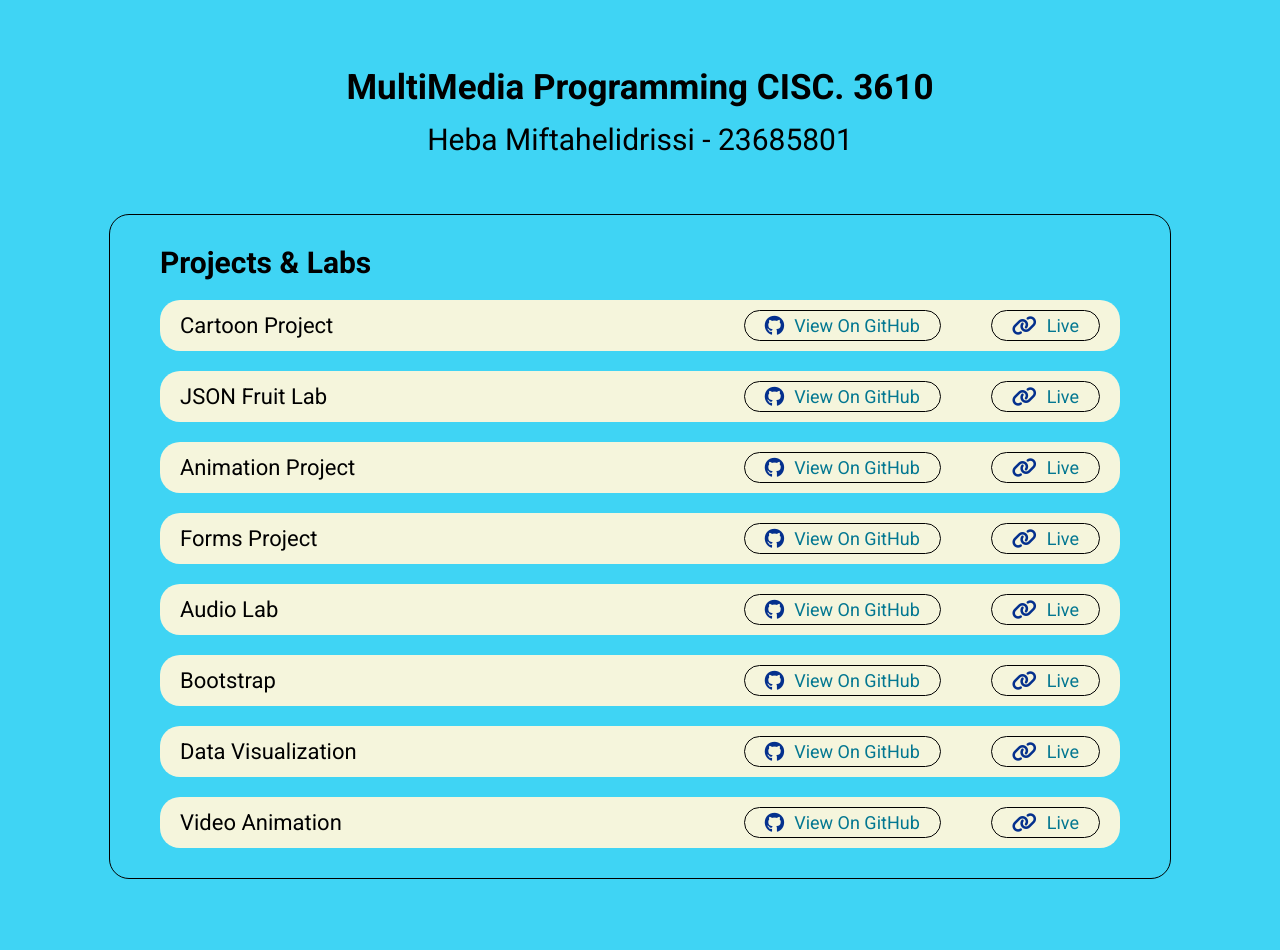
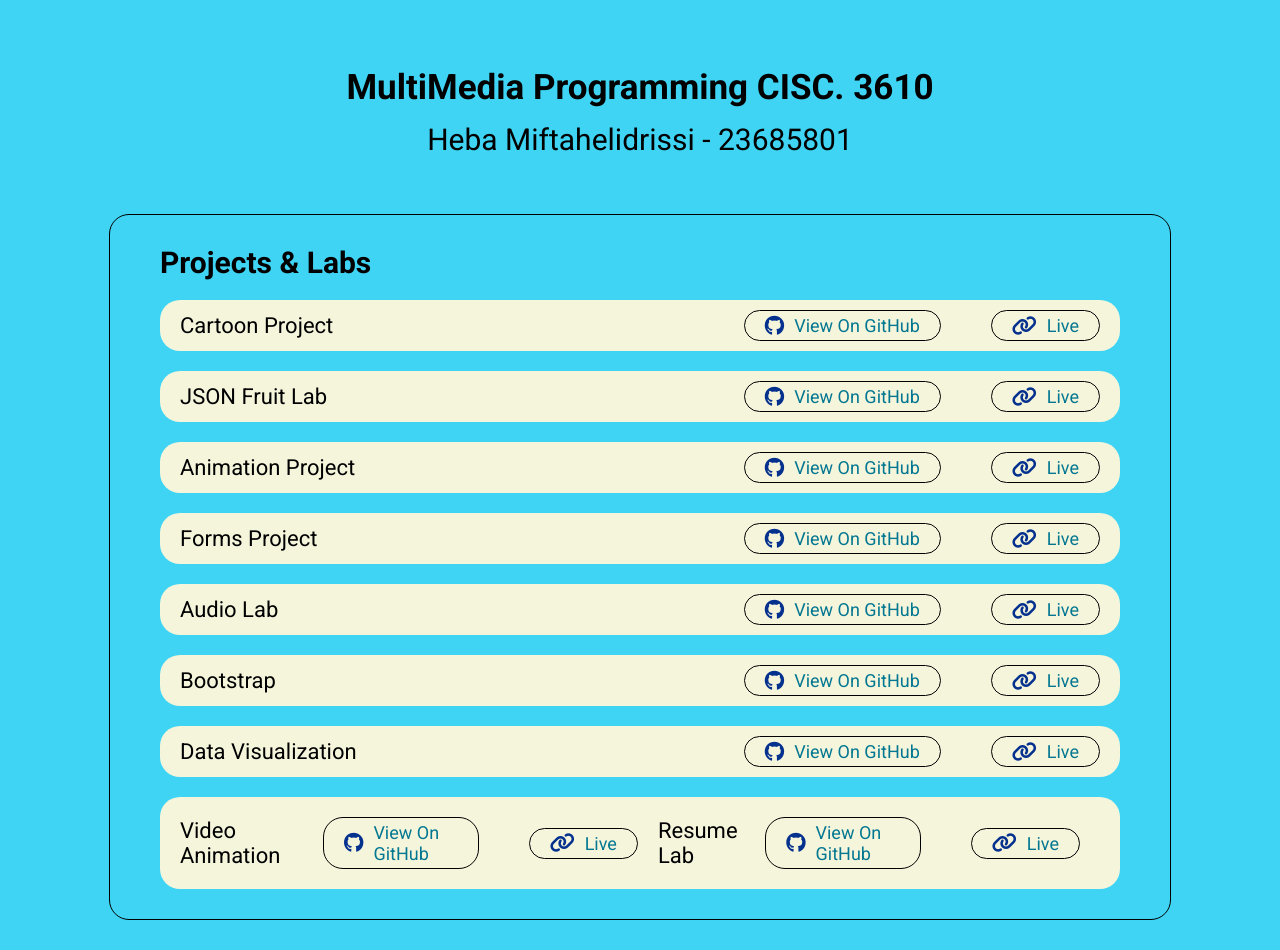
Before and after one commit to hebamiftah/PortFolio, a plain HTML site: page index.html in a window 1280 px wide. Before the commit the page ends 909 px from the top, so only its background shows below. Drawn offline with Linux system fonts and the light colour scheme.

Commit message:
Resume Added

```diff
--- a/index.html
+++ b/index.html
@@ -157,6 +157,19 @@
             <p>Live</p></a
           >
         </div>
+        <div class="projectCard">
+          <h1>Resume Lab</h1>
+          <div class="links">
+            <a href="https://github.com/hebamiftah/Resume-Lab" target="_blank">
+              <i class="fa-brands fa-github"></i>
+              <p>View On GitHub</p></a
+            >
+            <a href="https://hebamiftah.github.io/Resume-Lab/" target="_blank">
+              <i class="fa-solid fa-link"></i>
+              <p>Live</p></a
+            >
+          </div>
+        </div>
       </div>
     </div>
   </body>
```
